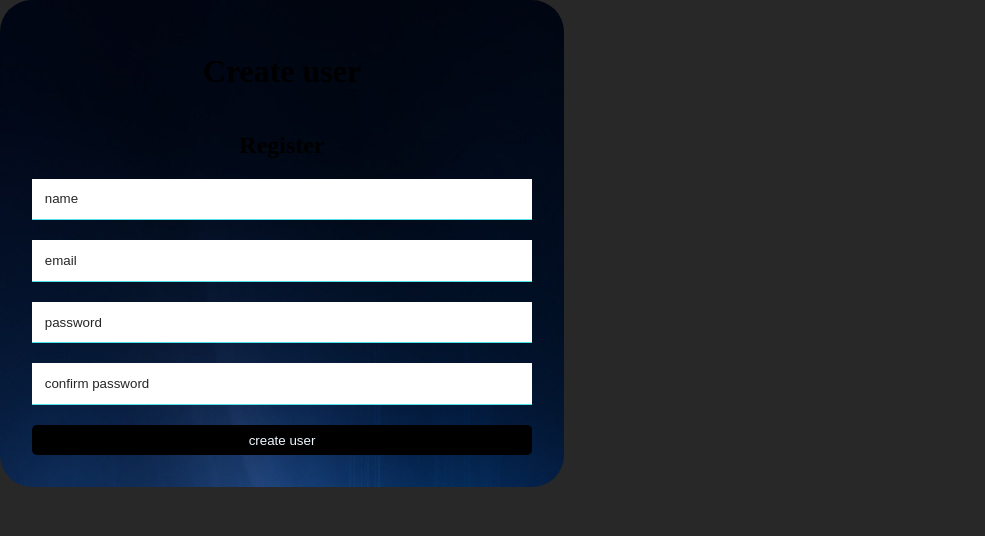
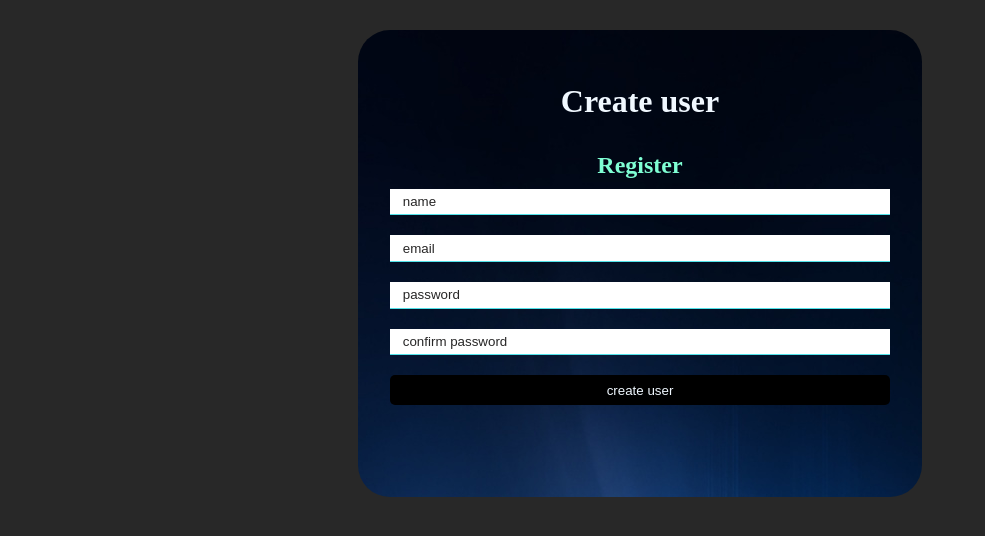
Before and after one commit to Braiton98/Ecommerce-front-back, a React (Vite) app in the folder Ecommerce_Game/: page /register in a window 1280 px wide. Shown: the top 536 px of the page, without its empty margins (0-985 px from the left). Built offline with nearby package versions, Linux system fonts and the light colour scheme.

Commit message:
login y register css
Hay mejorar los estilos del login y register en lo posible ponerle clases para que no se pisen por los nombres de otros elementos

```diff
--- a/Ecommerce_Game/src/componentes/Login/Login.css
+++ b/Ecommerce_Game/src/componentes/Login/Login.css
@@ -1,11 +1,12 @@
-/* body {
+.log-container,
+.reg-container {
     display: flex;
     justify-content: center;
-    padding: 2rem;
-} */
+    margin-top: 30px;
+}
 
-
-.login, .register{
+.login,
+.register {
     display: flex;
     flex-direction: column;
     padding: 2rem;
@@ -14,21 +15,20 @@
     background-image: url(./proy.jpg);
     text-align: center;
     width: 500px;
-
 }
 
-/* h1{
+h1 {
     font-size: 2rem;
     color: aliceblue;
     font-weight: bold;
 
 }
 
-h2{
+h2 {
     color: #7fffd4;
     text-align: center;
     margin: 10px;
-} */
+}
 
 .form_auth {
     display: flex;
@@ -44,13 +44,13 @@ input {
     border-bottom: 1px solid #51e2e9;
 
 
-    &::placeholder{
+    &::placeholder {
         color: #272626;
     }
 }
 
-/*
-button{
+
+/* button{
         height: 16%;
         font-size: 1rem;
         font-weight: 400;
@@ -65,12 +65,12 @@ button{
             color: rgb(255, 242, 242);
             background-color: rgb(27, 29, 31);
         }
-    }
+    } */
 
 
-p a{
+p a {
     margin-top: 1rem;
     font-size: 0.8rem;
     color: #7fffd4;
 
-} */
+}
--- a/Ecommerce_Game/src/componentes/Login/LoginPage.jsx
+++ b/Ecommerce_Game/src/componentes/Login/LoginPage.jsx
@@ -1,7 +1,7 @@
-import { useState} from 'react'
+import { useState } from 'react'
 import './Login.css'
 
-function LoginPage () {
+function LoginPage() {
     const [email, setEmail] = useState('')
     const [password, setPassword] = useState('')
 
@@ -10,6 +10,7 @@ function LoginPage () {
     }
 
     return (
+        <div className="log-container">
             <div className='login'>
                 <h2>Login</h2>
                 <form className='form_auth' onSubmit={handleSubmit}>
@@ -26,9 +27,10 @@ function LoginPage () {
                         onChange={(e) => setPassword(e.target.value)}
                         value={password}
                     />
-            <button onClick={() => window.location.href="/games"}>Login</button>
+                    <button onClick={() => window.location.href = "/games"} className=''>Login</button>
                 </form>
                 <p> Do you not have an accout yet?<a href="/register"> Sign up</a></p>
+            </div>
         </div>
     )
 }
--- a/Ecommerce_Game/src/componentes/Login/Register.jsx
+++ b/Ecommerce_Game/src/componentes/Login/Register.jsx
@@ -1,8 +1,8 @@
-import { useState } from 'react' ;
+import { useState } from 'react';
 import './Login.css'
 
 
-function Register()  {
+function Register() {
   const [name, setName] = useState('');
   const [email, setEmail] = useState('');
   const [password, setPassword] = useState('');
@@ -13,6 +13,7 @@ function Register()  {
   }
 
   return (
+    <div className="reg-container">
       <div className='register'>
         <h1>Create user</h1>
         <h2>Register</h2>
@@ -45,8 +46,9 @@ function Register()  {
             value={confirmPassword}
             onChange={(e) => setConfirmPassword(e.target.value)}
           />
-            <button onClick={() => window.location.href="/games"}>create user</button>
+          <button onClick={() => window.location.href = "/games"}>create user</button>
         </form>
+      </div>
     </div>
   )
 }
```
Lines whose indentation alone changed are shown as unchanged.
